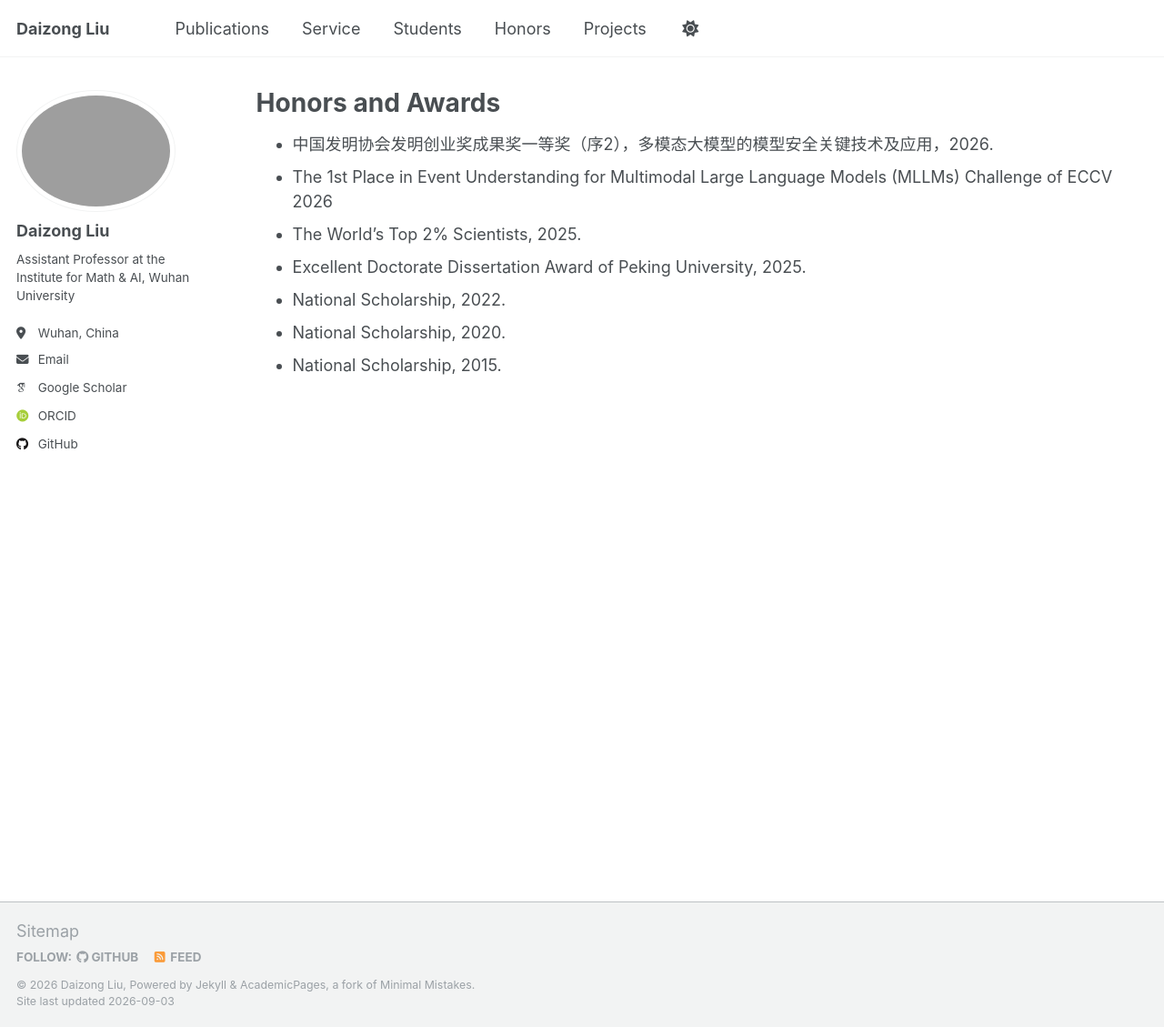
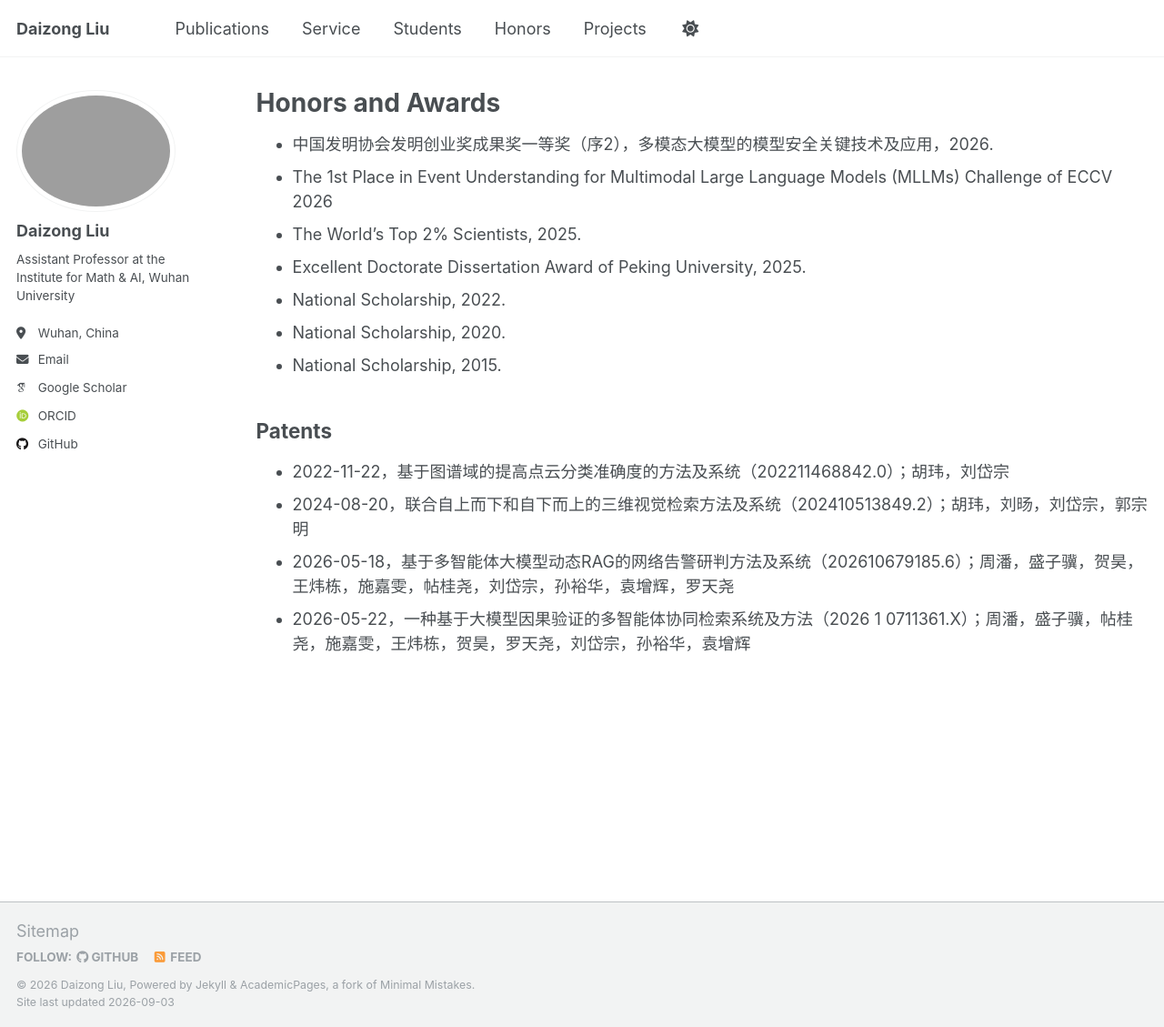
Before and after one commit to liudaizong/liudaizong.github.io, a Jekyll site: the page built from _pages/portfolio.md, in a window 1280 px wide and 1129 px high. Shown: the whole window at 91% size. Built offline with Jekyll 4.4.1, drawn with Linux system fonts in a browser that asks for light colours; some web fonts are replaced.

Commit message:
Update portfolio.md

```diff
--- a/_pages/portfolio.md
+++ b/_pages/portfolio.md
@@ -11,3 +11,9 @@ layout: archive
 * National Scholarship, 2022.
 * National Scholarship, 2020.
 * National Scholarship, 2015.
+
+## Patents
+* 2022-11-22，基于图谱域的提高点云分类准确度的方法及系统（202211468842.0）；胡玮，刘岱宗
+* 2024-08-20，联合自上而下和自下而上的三维视觉检索方法及系统（202410513849.2）；胡玮，刘旸，刘岱宗，郭宗明
+* 2026-05-18，基于多智能体大模型动态RAG的网络告警研判方法及系统（202610679185.6）；周潘，盛子骥，贺昊，王炜栋，施嘉雯，帖桂尧，刘岱宗，孙裕华，袁增辉，罗天尧
+* 2026-05-22，一种基于大模型因果验证的多智能体协同检索系统及方法（2026 1 0711361.X）；周潘，盛子骥，帖桂尧，施嘉雯，王炜栋，贺昊，罗天尧，刘岱宗，孙裕华，袁增辉
```
